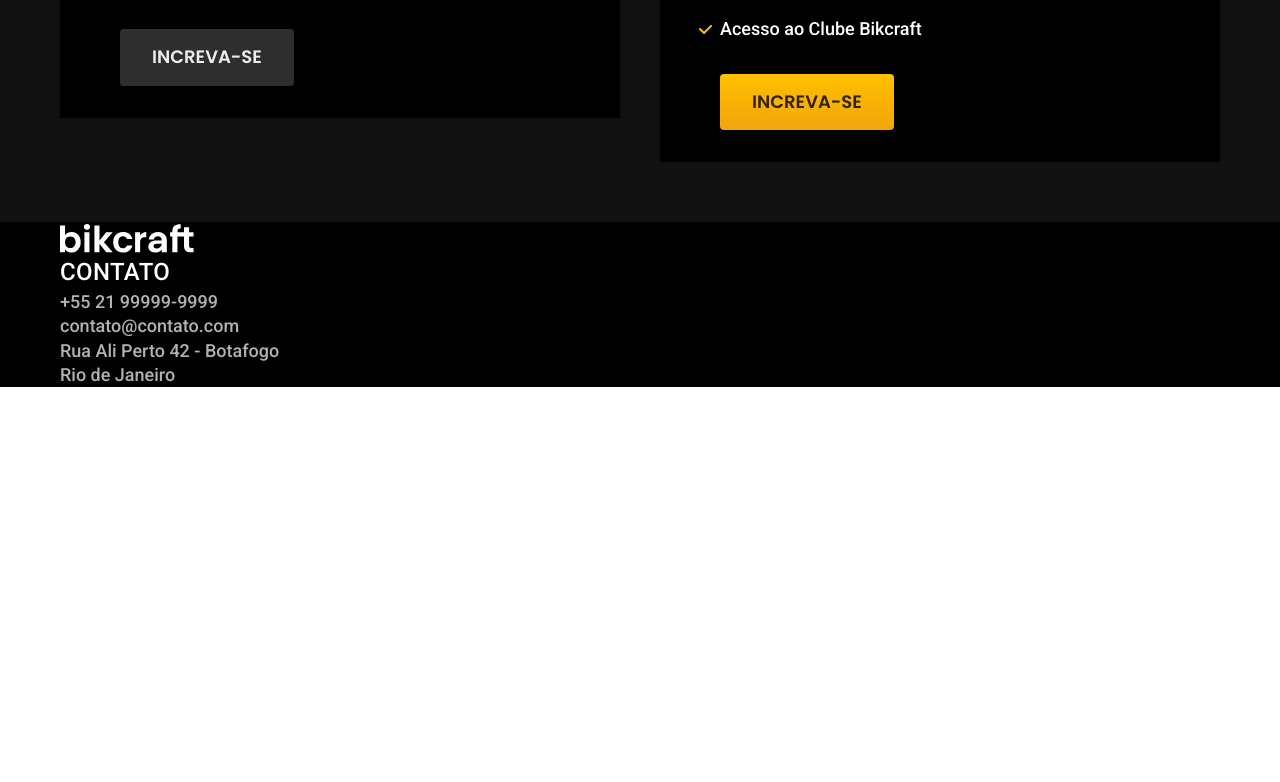
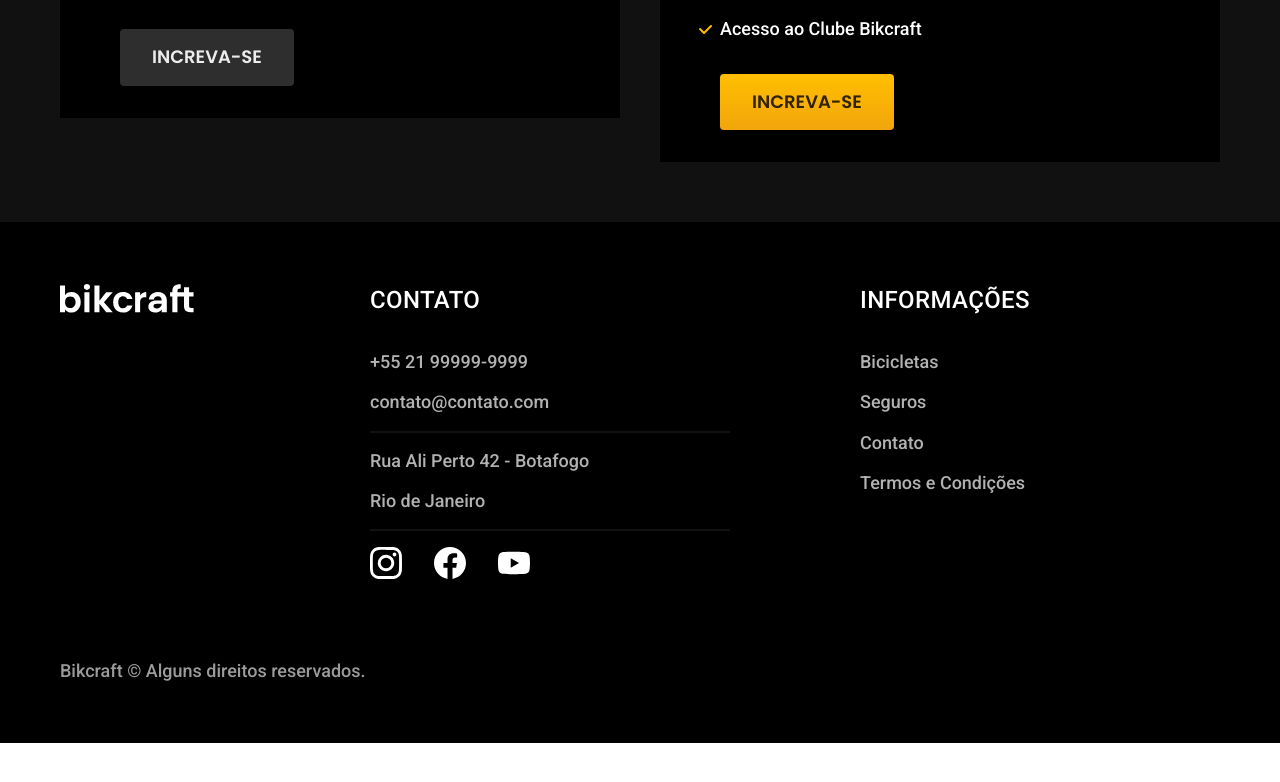
Before and after one commit to gaabrielgr/bikcraft, a plain HTML site: page index.html in a window 1280 px wide. Shown: the part 4325-5107 px from the top of the page. After the commit the page ends 5068 px from the top, so only its background shows below. Drawn offline with Linux system fonts and the light colour scheme.

Commit message:
Finalizado o footer da pagina home

```diff
--- a/css/global/footer.css
+++ b/css/global/footer.css
@@ -1,3 +1,37 @@
 .footer-bg {
   background: var(--cor-12);
 }
+.footer {
+  padding-top: 60px;
+  padding-bottom: 60px;
+  display: grid;
+  gap: 40px;
+  grid-template-columns: 3fr 5fr 4fr;
+}
+.footer-contato h3,
+.footer-informacoes h3 {
+  margin-bottom: 32px;
+}
+.footer-informacoes a:hover {
+  color: var(--cor-0);
+}
+.footer li {
+  margin-bottom: 16px;
+}
+.footer .footer-contato li:nth-child(2)::after,
+.footer .footer-contato li:nth-child(4)::after {
+  content: "";
+  display: block;
+  max-width: 360px;
+  background: var(--cor-11);
+  height: 2px;
+  margin-top: 16px;
+}
+.footer-redes {
+  display: flex;
+  gap: 32px;
+}
+.footer-copy {
+  grid-column: 1/-1;
+  margin-top: 40px;
+}
--- a/css/global/global.css
+++ b/css/global/global.css
@@ -2,8 +2,6 @@ body {
   margin: 0px;
   font-family: Arial, Helvetica, sans-serif;
   color: #111111;
-  height: 7000px;
-  padding-bottom: 60px;
 }
 
 h1,
--- a/index.html
+++ b/index.html
@@ -166,7 +166,28 @@
           <li>Rua Ali Perto 42 - Botafogo</li>
           <li>Rio de Janeiro</li>
         </ul>
+        <div class="footer-redes">
+          <a href="./">
+            <img src="./img/redes/instagram.svg" alt="">
+          </a>
+          <a href="./">
+            <img src="./img/redes/facebook.svg" alt="">
+          </a>
+          <a href="./">
+            <img src="./img/redes/youtube.svg" alt="">
+          </a>
+        </div>
       </div>
+      <div class="footer-informacoes">
+        <h3 class="font-2-l-b cor-0">Informações</h3>
+        <ul class="cor-5 font-2-m">
+          <li><a href="./bicicletas.html">Bicicletas</a></li>
+          <li><a href="./seguros.html">Seguros</a></li>
+          <li><a href="./contato.html">Contato</a></li>
+          <li><a href="./termos.html">Termos e Condições</a></li>
+        </ul>
+      </div>
+      <p class="footer-copy font-2-m cor-6 footer-c">Bikcraft © Alguns direitos reservados.</p>
     </div>
   </footer>
 </body>
```
